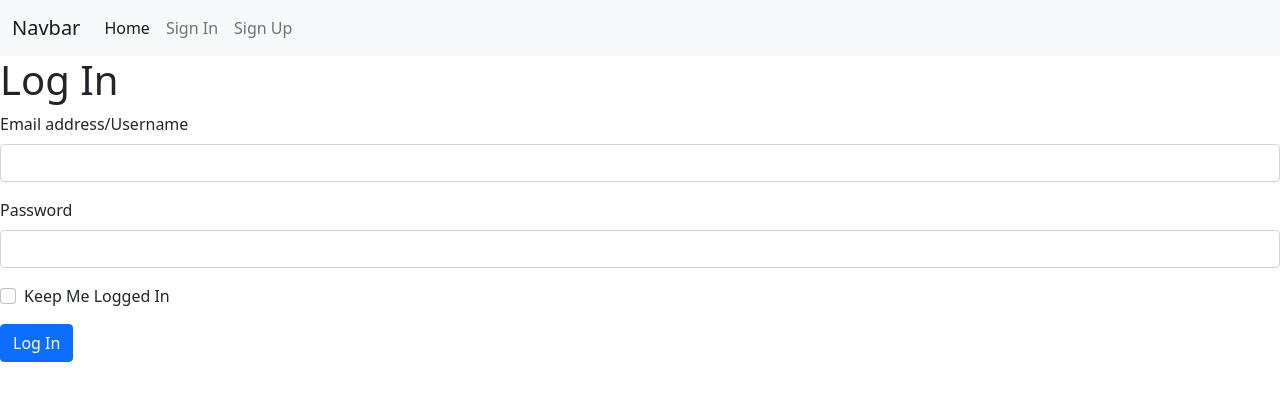
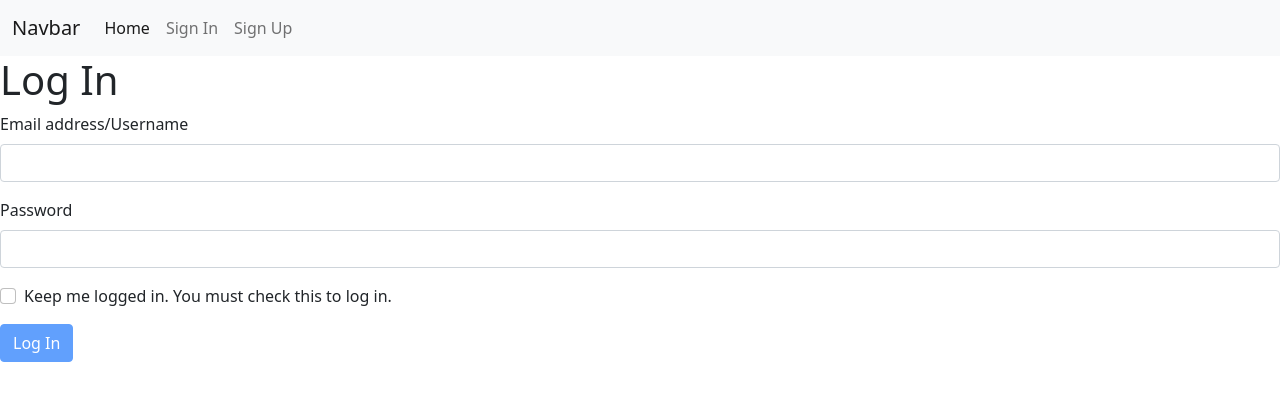
Before and after one commit to slakr-tech/slakr, a Flask app: page /signin in a window 1280 px wide. Shown: the top 401 px of the page. Run offline with Flask 2, Linux system fonts and the light colour scheme.

Commit message:
login button disabled when checkbox not on

```diff
--- a/email.html
+++ /dev/null
@@ -1,5 +0,0 @@
-<h1>Hey There {}!</h1>
-
-<h3>To confirm that {} is your email,<br>you must copy and paste these numbers into the input field</h3>
-
-<p>{}</p>
--- /dev/null
+++ b/static/main.js
@@ -0,0 +1,14 @@
+console.log('js loaded');
+
+const sessionCheckbox = document.querySelector('#session');
+const loginBtn        = document.querySelector('#loginBtn')
+
+sessionCheckbox.onchange = _ => {
+    if (sessionCheckbox.checked) {
+        loginBtn.disabled = false;
+    } else {
+        loginBtn.disabled = true;
+    }
+}
+
+loginBtn.disabled = true;
--- a/templates/login.html
+++ b/templates/login.html
@@ -16,8 +16,10 @@
     </div>
     <div class="mb-3 form-check">
         <input name="session" type="checkbox" class="form-check-input" id="session">
-        <label class="form-check-label" for="session">Keep Me Logged In</label>
+        <label class="form-check-label" for="session">Keep me logged in. You must check this to log in.</label>
     </div>
-    <input type="submit" class="btn btn-primary" value="Log In">
+    <input id="loginBtn" type="submit" class="btn btn-primary" value="Log In">
 </form>
+
+<script src="{{ url_for('static', filename='main.js') }}?u={{ last_updated }}" defer></script>
 {% endblock %}
--- a/user.py
+++ b/user.py
@@ -1,7 +1,7 @@
 class User:
-    def __init__(self, username, first_name, last_name, email, email_confirmed):
+    def __init__(self, username, first_name, last_name, email):
         self.username        = username
         self.first_name      = first_name
         self.last_name       = last_name
         self.email           = email
-        self.email_confirmed = email_confirmed
+        self.email_confirmed = False
```
